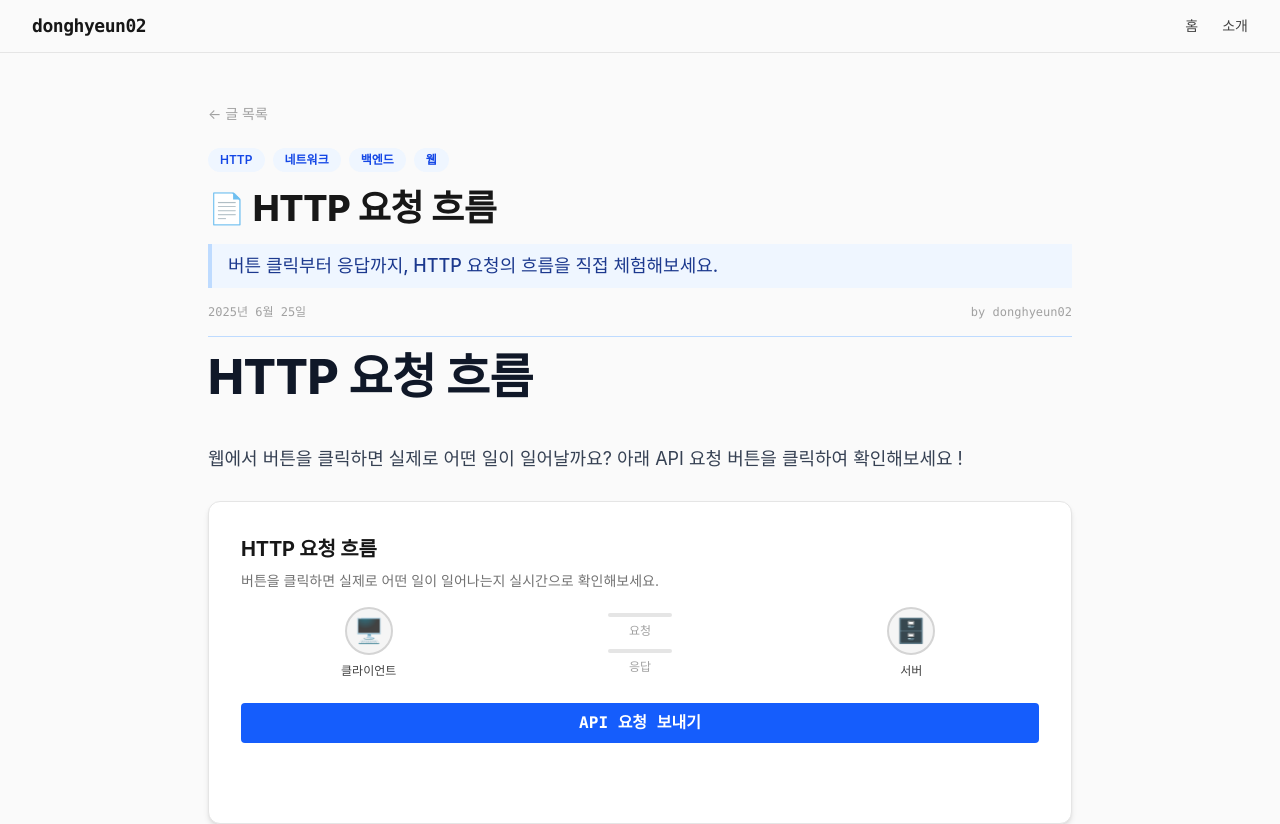
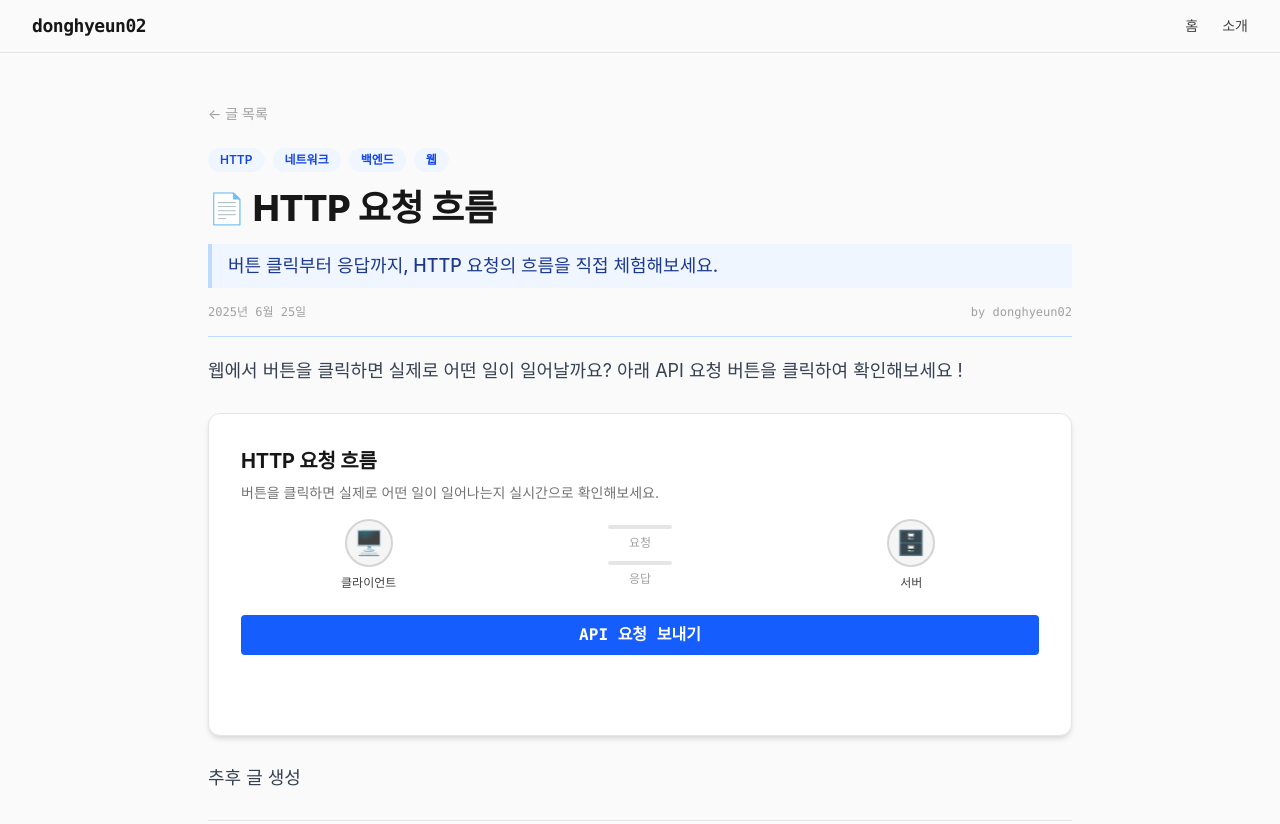
Before and after one commit to donghyeun02/blog, a Next.js app: page /mdx/http-flow in a window 1280 px wide. Shown: the top 824 px of the page. Built offline with nearby package versions, Linux system fonts and the light colour scheme.

Commit message:
feat: 글 페이지에 목차 기능 추가

```diff
--- a/src/app/mdx/cookie-session/content.mdx
+++ b/src/app/mdx/cookie-session/content.mdx
@@ -1,7 +1,3 @@
-# 쿠키 vs 세션
-
-웹에서 로그인/인증이 어떻게 동작하는지, 쿠키와 세션의 차이를 확인해보세요!
-
 ## 🍪 쿠키 동작 과정
 
 쿠키는 브라우저(클라이언트)에 저장되는 작은 데이터입니다. 서버가 응답 시 Set-Cookie 헤더로 전달하고, 이후 모든 요청에 자동으로 포함됩니다.
@@ -24,16 +20,16 @@
 | 만료/삭제   | 클라이언트가 직접      | 서버가 관리          |
 | 데이터 접근 | JavaScript로 접근 가능 | 서버에서만 접근 가능 |
 
-## 📝 실습 가이드
+## 📝 쿠키/세션 동작
 
-### 쿠키 시뮬레이터 사용법:
+### 쿠키 동작 과정
 
 1. **서버가 쿠키 설정**: 서버가 Set-Cookie 헤더로 쿠키를 브라우저에 전달
 2. **브라우저가 쿠키 저장**: 브라우저가 쿠키를 로컬 저장소에 저장
 3. **요청 시 쿠키 자동 전송**: 같은 도메인 요청 시 쿠키가 자동으로 포함됨
 4. **쿠키 만료/삭제**: 만료 시간 도달 또는 사용자가 삭제
 
-### 세션 시뮬레이터 사용법:
+### 세션 동작 과정
 
 1. **로그인 시 세션 생성**: 서버가 고유한 세션 ID 생성 및 저장
 2. **세션 데이터 저장**: 사용자 정보, 로그인 상태 등을 세션에 저장
--- a/src/app/mdx/http-flow/content.mdx
+++ b/src/app/mdx/http-flow/content.mdx
@@ -1,5 +1,3 @@
-# HTTP 요청 흐름
-
 웹에서 버튼을 클릭하면 실제로 어떤 일이 일어날까요? 아래 API 요청 버튼을 클릭하여 확인해보세요 !
 
 <HttpFlowDemo />
--- a/src/app/mdx/logic-gates/content.mdx
+++ b/src/app/mdx/logic-gates/content.mdx
@@ -1,6 +1,4 @@
-# 논리게이트 기초와 실습
-
-논리게이트는 디지털 회로의 기본 구성 요소입니다. 이 글에서는 AND, OR, NOT, XOR 등 주요 논리게이트의 동작 원리를 인터랙티브한 시뮬레이터와 함께 학습해보겠습니다.
+논리게이트는 디지털 회로의 기본 구성 요소입니다. 이 글에서는 AND, OR, NOT, XOR 등 주요 논리게이트의 동작 원리를 알아보겠습니다.
 
 ## 논리게이트란?
 
@@ -21,7 +19,7 @@ AND 게이트는 모든 입력이 1(참)일 때만 출력이 1이 되는 게이
 | 1      | 0      | 0    |
 | 1      | 1      | 1    |
 
-아래 시뮬레이터에서 AND 게이트의 동작을 확인해보세요. 입력값을 변경하여 출력 결과를 관찰할 수 있습니다.
+아래 시뮬레이터에서 AND 게이트의 동작을 확인해보세요. 입력값을 변경하여 출력 결과를 확인할 수 있습니다.
 
 <AndGateSimulator />
 
@@ -38,7 +36,7 @@ OR 게이트는 하나라도 입력이 1(참)이면 출력이 1이 되는 게이
 | 1      | 0      | 1    |
 | 1      | 1      | 1    |
 
-OR 게이트의 동작을 확인해보세요:
+OR 게이트의 동작을 확인해보세요 :
 
 <OrGateSimulator />
 
@@ -53,7 +51,7 @@ NOT 게이트는 입력을 반전시키는 게이트입니다. 입력이 1이면
 | 0    | 1    |
 | 1    | 0    |
 
-NOT 게이트의 반전 동작을 확인해보세요:
+NOT 게이트의 반전 동작을 확인해보세요 :
 
 <NotGateSimulator />
 
@@ -70,13 +68,13 @@ XOR 게이트는 입력이 서로 다를 때만 출력이 1이 되는 게이트
 | 1      | 0      | 1    |
 | 1      | 1      | 0    |
 
-XOR 게이트의 배타적 OR 동작을 확인해보세요:
+XOR 게이트의 배타적 OR 동작을 확인해보세요 :
 
 <XorGateSimulator />
 
 ## 복합 회로 실습
 
-이제 여러 게이트를 조합한 복잡한 회로를 만들어보겠습니다. 아래 시뮬레이터를 사용하여 자유롭게 회로를 구성해보세요:
+아래 시뮬레이터를 사용하여 자유롭게 회로를 구성해보세요 :
 
 <FreeSimulator />
 
--- a/src/components/BlogPostLayout.tsx
+++ b/src/components/BlogPostLayout.tsx
@@ -1,4 +1,4 @@
-import React from 'react';
+import React, { useEffect, useRef, useState } from 'react';
 import Link from 'next/link';
 
 interface BlogPostLayoutProps {
@@ -21,9 +21,53 @@ export default function BlogPostLayout({
   prevPost,
   nextPost,
 }: BlogPostLayoutProps) {
+  // 목차 추출 로직
+  const [toc, setToc] = useState<{ id: string; text: string; level: number }[]>(
+    []
+  );
+  const [showToc, setShowToc] = useState(false);
+  const articleRef = useRef<HTMLDivElement>(null);
+
+  useEffect(() => {
+    if (!articleRef.current) return;
+    const headings = Array.from(
+      articleRef.current.querySelectorAll('h2, h3')
+    ) as HTMLHeadingElement[];
+    const tocItems = headings.map((el) => {
+      // id가 없으면 자동 생성
+      if (!el.id) {
+        el.id =
+          el.textContent?.toLowerCase().replace(/[^a-z0-9가-힣]+/g, '-') || '';
+      }
+      return {
+        id: el.id,
+        text: el.textContent || '',
+        level: el.tagName === 'H2' ? 2 : 3,
+      };
+    });
+    setToc(tocItems);
+  }, [children]);
+
+  useEffect(() => {
+    function handleResize() {
+      if (window.innerWidth > 1600) {
+        setShowToc(true);
+      } else {
+        setShowToc(false);
+      }
+    }
+    handleResize();
+    window.addEventListener('resize', handleResize);
+    return () => window.removeEventListener('resize', handleResize);
+  }, []);
+
   return (
     <main className="bg-[#FAFAFA] font-sans">
-      <div className="max-w-4xl mx-auto px-2 sm:px-4 py-0">
+      <div className="max-w-4xl mx-auto">
+        <div className="max-w-6xl mx-auto px-2 sm:px-4 py-0 flex flex-row gap-8">
+          {/* 본문: 항상 중앙 */}
+          <div className="flex-1 flex justify-center min-w-0">
+            <div className="w-full max-w-4xl">
               <header className="mb-4">
                 <Link
                   href="/"
@@ -73,9 +117,11 @@ export default function BlogPostLayout({
                 </div>
               </header>
               <hr className="my-4 border-blue-200" />
+              <div ref={articleRef}>
                 <article className="prose prose-lg prose-blue max-w-none leading-loose font-sans">
                   {children}
                 </article>
+              </div>
               {(prevPost || nextPost) && (
                 <nav className="flex flex-row justify-between gap-2 sm:gap-4 mt-4 sm:mt-6 pt-3 sm:pt-4 border-t border-neutral-200 text-sm">
                   {prevPost ? (
@@ -111,6 +157,35 @@ export default function BlogPostLayout({
                 </nav>
               )}
             </div>
+          </div>
+          {/* 목차(TOC) - 완전히 오른쪽 바깥에 고정 */}
+          {toc.length > 0 && showToc && (
+            <aside className="fixed top-24 right-12 w-72 z-30">
+              <nav>
+                <ul className="space-y-4">
+                  {toc.map((item) => (
+                    <li
+                      key={item.id}
+                      className={
+                        item.level === 2
+                          ? 'ml-0 font-bold text-xl'
+                          : 'ml-4 text-lg text-neutral-400 font-normal'
+                      }
+                    >
+                      <a
+                        href={`#${item.id}`}
+                        className="hover:underline hover:text-blue-400 transition-colors"
+                      >
+                        {item.text}
+                      </a>
+                    </li>
+                  ))}
+                </ul>
+              </nav>
+            </aside>
+          )}
+        </div>
+      </div>
     </main>
   );
 }
```
Lines whose indentation alone changed are shown as unchanged.
